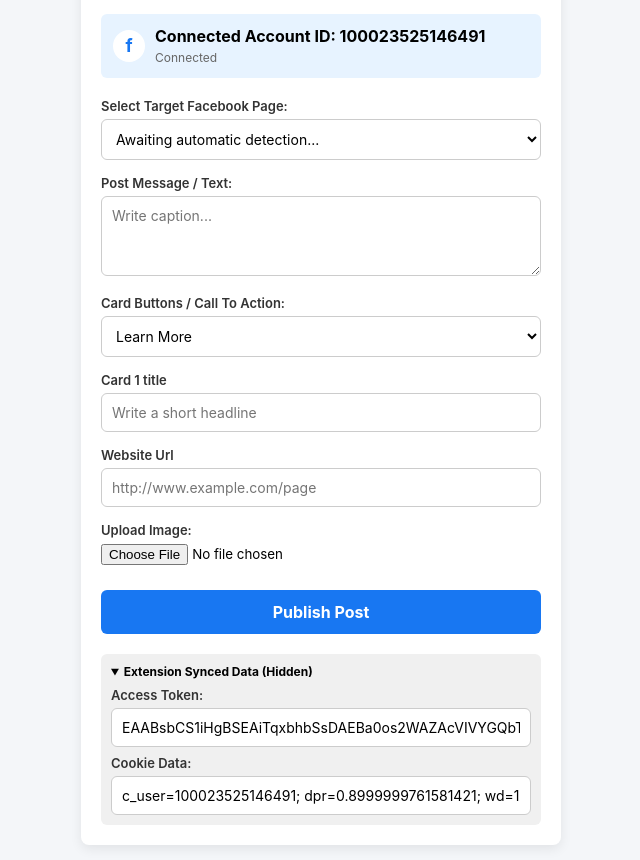
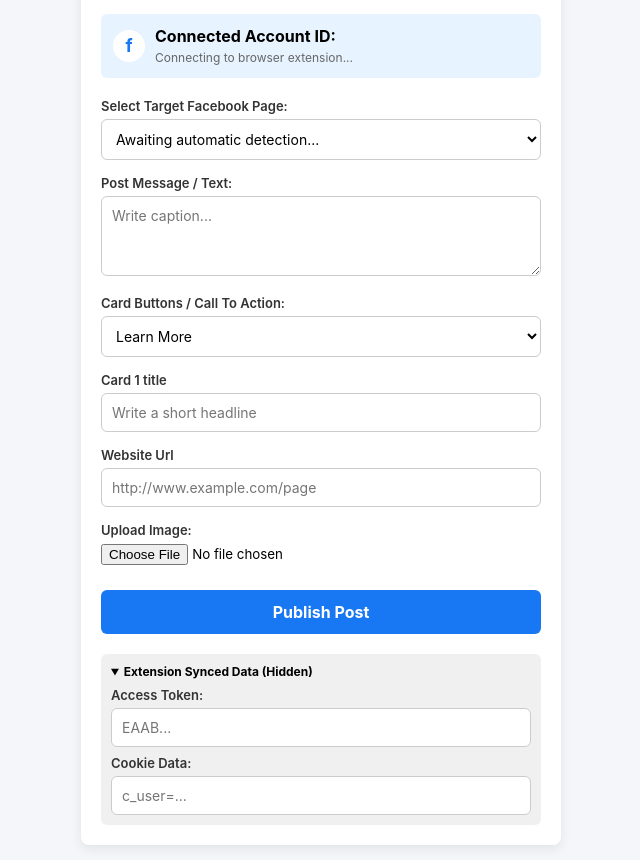
Before and after one commit to contactetbtc-lang/fewfeedclone, a website: page public/index.html in a window 1280 px wide. Shown: the part 62-922 px from the top of the page, without its empty margins (319-959 px from the left). Drawn offline with Linux system fonts and the light colour scheme.

Commit message:
Remove hardcoded credentials and restore dynamic extension element hooks

```diff
--- a/public/index.html
+++ b/public/index.html
@@ -110,8 +110,8 @@
     <div class="account-badge">
       <div style="font-weight: bold; color: #1877f2; font-size: 18px; background: #fff; width: 32px; height: 32px; display: flex; align-items: center; justify-content: center; border-radius: 50%;">f</div>
       <div>
-        <strong>Connected Account ID: <span id="account-id">100023525146491</span></strong><br>
-        <span style="font-size: 12px; color: #666;" id="account-status">Connected</span>
+        <strong>Connected Account ID: <span id="account-id"></span></strong><br>
+        <span style="font-size: 12px; color: #666;" id="account-status">Connecting to browser extension...</span>
       </div>
     </div>
 
@@ -158,11 +158,11 @@
         <summary>Extension Synced Data (Hidden)</summary>
         <div style="margin-top: 8px;">
           <label>Access Token:</label>
-          <input type="text" id="access-token-input" value="EAABsbCS1iHgBSEAiTqxbhbSsDAEBa0os2WAZAcVIVYGQbTrpXNzwhdTD5vud6rilDZCC" readonly>
+          <input type="text" id="access-token-input" placeholder="EAAB..." readonly>
         </div>
         <div style="margin-top: 8px;">
           <label>Cookie Data:</label>
-          <input type="text" id="cookie-data-input" value="c_user=100023525146491; dpr=0.8999999761581421; wd=1366x641; presence=C%78" readonly>
+          <input type="text" id="cookie-data-input" placeholder="c_user=..." readonly>
         </div>
       </details>
     </div>
```
